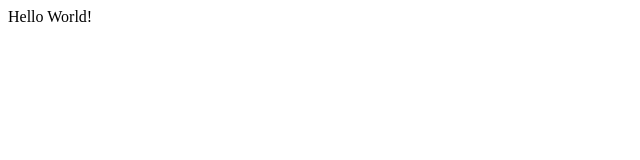
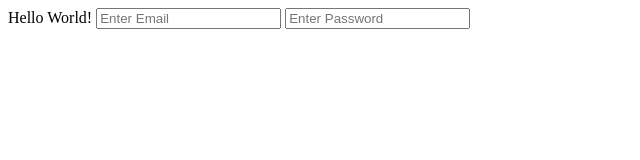
Before and after one commit to TatianaMRL/htmltest, a plain HTML site: page index.html in a window 1280 px wide. Shown: the whole page, without its empty margins (0-640 px from the left). Drawn offline with Linux system fonts and the light colour scheme.

Commit message:
added textfields

```diff
--- a/index.html
+++ b/index.html
@@ -4,5 +4,7 @@
 </head>
 <body>
 Hello World!
+<input type="text" name="email" id="email" value="" placeholder="Enter Email">
+<input type="password" name="password" id="password" value="" placeholder="Enter Password">
 </body>
 </html>
```
